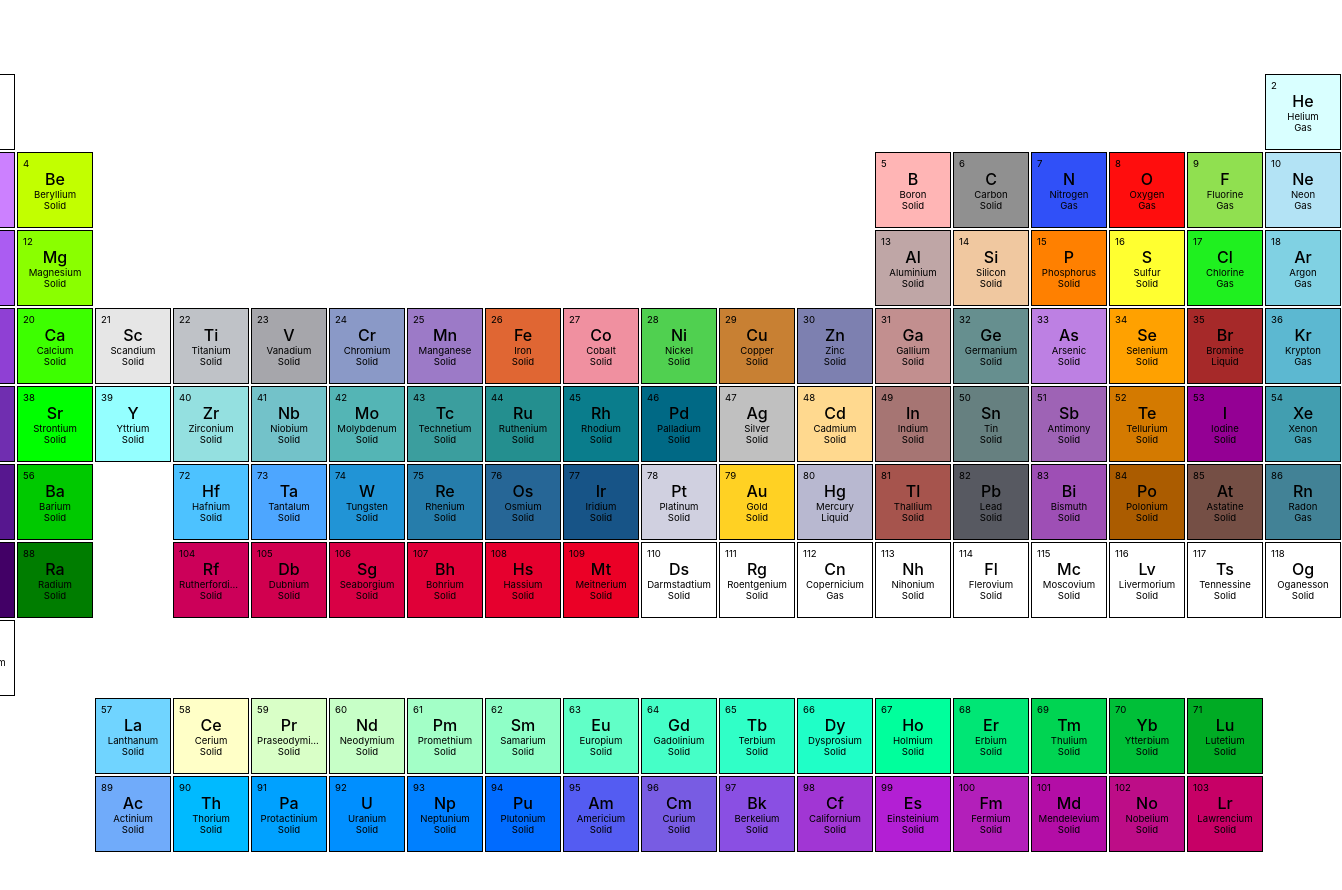
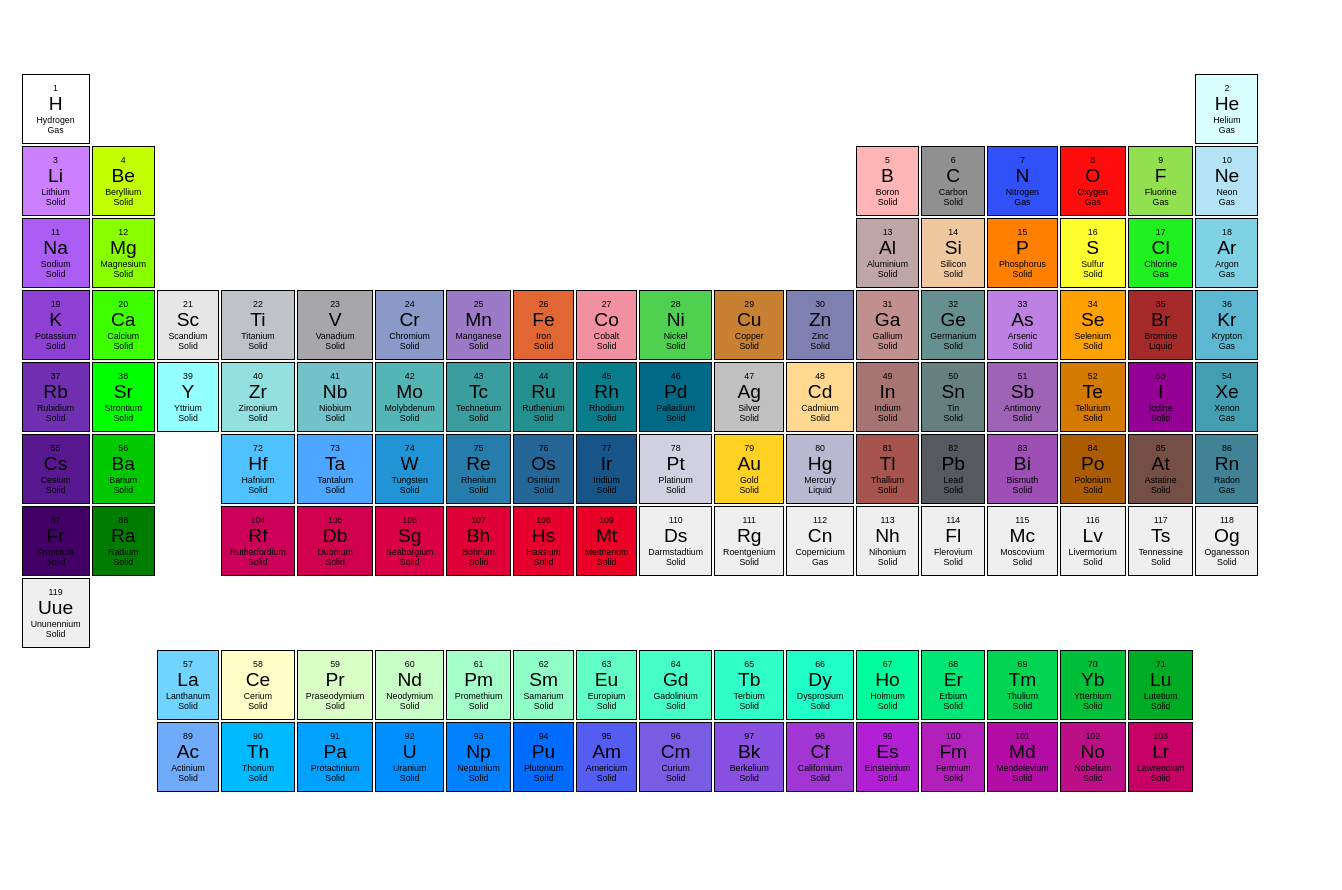
Before and after one commit to baudc/periodic-table-elements, a React app: page / in a window 1280 px wide. Shown: the part 60-950 px from the top of the page, 1342 px wide, since content can reach past the window. After the commit the page ends 903 px from the top, so only its background shows below. Built offline with nearby package versions, Linux system fonts and the light colour scheme.

Commit message:
integrated button component

```diff
--- a/src/components/PeriodicTable.css
+++ b/src/components/PeriodicTable.css
@@ -9,32 +9,28 @@
 }
 
 .element {
+  display: flex;
+  flex-direction: column;
+  align-items: center;
   border: 1px solid black;
-  padding: 5px;
+  padding: 8px;
   margin: 1px;
-  min-width: 64px;
-  min-height: 64px;
+  max-width: 78px;
 }
 
 .element-number {
-  font-size: 1.2vh;
+  font-size: 1.1vh;
 }
 
 .element-symbol {
-  text-align: center;
-  font-size: 2vh;
+  font-size: 2.4vh;
   font-weight: 500;
 }
 
 .element-name {
-  overflow: hidden;
-  white-space: nowrap;
-  text-overflow: ellipsis;
-  text-align: center;
-  font-size: 1.2vh;
+  font-size: 1.1vh;
 }
 
 .element-phase {
-  text-align: center;
-  font-size: 1.2vh;
+  font-size: 1.1vh;
 }
--- a/src/components/PeriodicTable.js
+++ b/src/components/PeriodicTable.js
@@ -1,28 +1,16 @@
 import React from "react";
 import "./PeriodicTable.css";
 import JsonData from "../assets/elements.json";
+import Button from "./Button";
 
 const PeriodicTable = () => {
   const elements = JsonData.elements;
   return (
     <div className="table-container">
       <div id="grid">
-        {elements.map((item) => {
-          return (
-            <div
-              className="element"
-              style={{
-                backgroundColor: "#" + item["cpk-hex"],
-                gridColumnStart: item.xpos,
-                gridRowStart: item.ypos,
-              }}>
-              <div className="element-number">{item.number}</div>
-              <div className="element-symbol">{item.symbol}</div>
-              <div className="element-name">{item.name}</div>
-              <div className="element-phase">{item.phase}</div>
-            </div>
-          );
-        })}
+        {elements.map((item) => (
+          <Button item={item} />
+        ))}
       </div>
     </div>
   );
```
